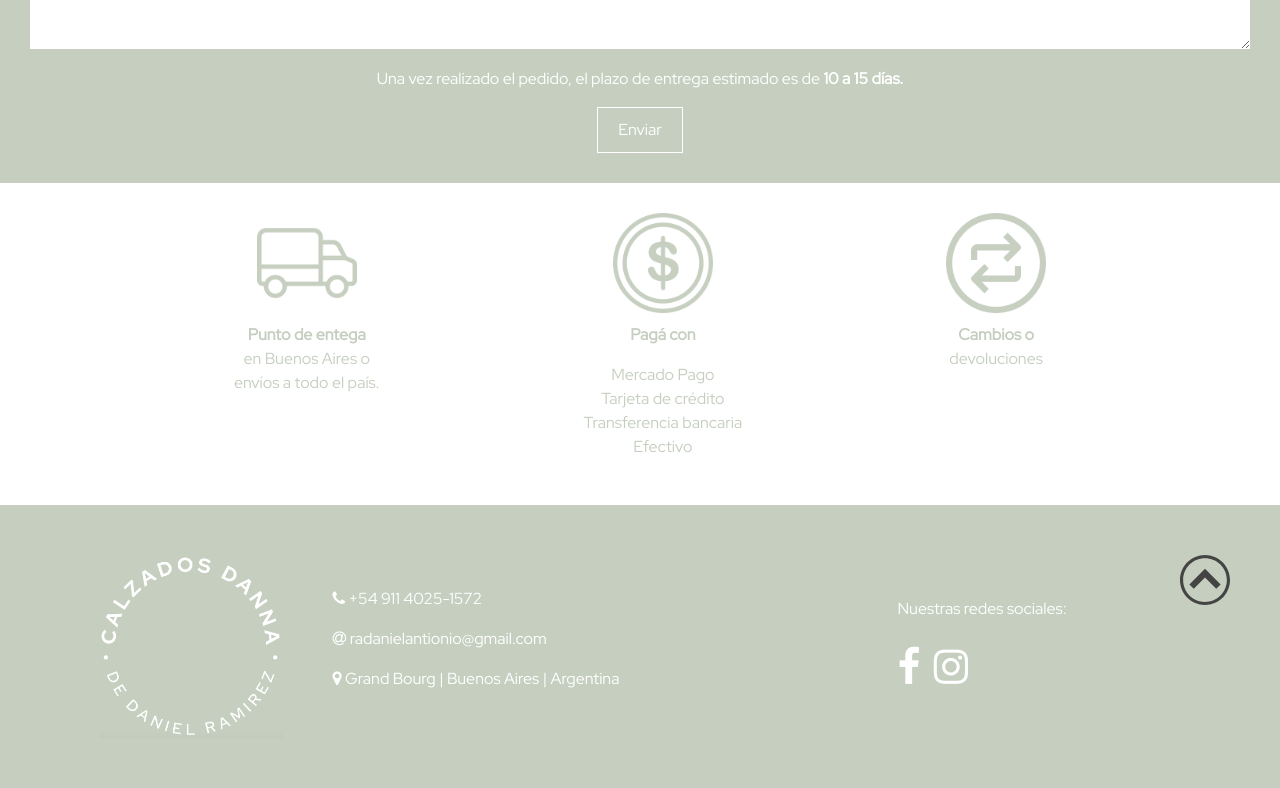
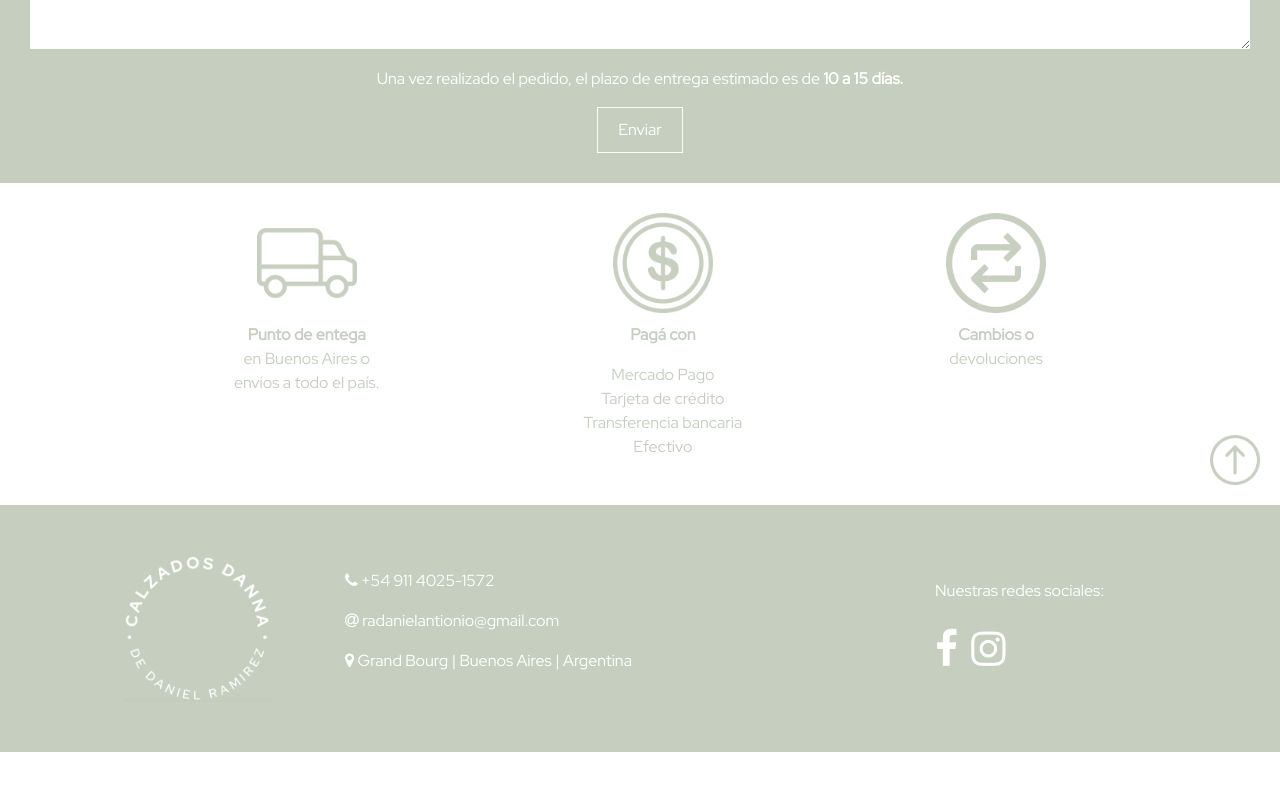
Before and after one commit to CalzadoDanna/CalzadosDanna, a website: page CalzadosDanna/index.html in a window 1280 px wide. Shown: the part 3203-3991 px from the top of the page. After the commit the page ends 3955 px from the top, so only its background shows below. Drawn offline with nearby package versions, Linux system fonts and the light colour scheme.

Commit message:
fixed issues

```diff
--- a/CalzadosDanna/index.html
+++ b/CalzadosDanna/index.html
@@ -45,7 +45,7 @@
         <div class="navbar-nav d-flex flex-column">
           <div class="redes d-flex justify-content-end">
             <a href="https://www.instagram.com/calzados__danna/?utm_medium=copy_link" class="social-link me-2"><i class="fa fa-instagram" aria-hidden="true"></i></a>
-            <a href="" class="social-link" id="fb-link"><i class="fa fa-facebook" aria-hidden="true"></i></a>
+            <a href="https://www.facebook.com/calzadosdemodaDanna/" class="social-link" id="fb-link"><i class="fa fa-facebook" aria-hidden="true"></i></a>
           </div>
           <div class="options d-flex">
             <a class="nav-link me-4 active" href="#arriba">Inicio</a>
@@ -234,6 +234,9 @@
           <b></b>
         </div>
       </div>
+      <div class="up">
+        <a href="#arriba"><img class="subir" src="Images/up.png" alt="flecha"></a>
+      </div>
     </section>
   </main>
 
@@ -251,11 +254,8 @@
     </div>
     <div class="footer-social">
       <p>Nuestras redes sociales:</p>
-      <a href="" class="social-link" id="fb-link"><i class="fa fa-facebook" aria-hidden="true"></i></a>
+      <a href="https://www.facebook.com/calzadosdemodaDanna/" class="social-link" id="fb-link"><i class="fa fa-facebook" aria-hidden="true"></i></a>
       <a href="https://www.instagram.com/calzados__danna/?utm_medium=copy_link" class="social-link"><i class="fa fa-instagram" aria-hidden="true"></i></a>
-    </div>
-    <div>
-      <a href="#arriba"><img class="subir" src="Images/flecha.svg" alt="flecha"></a>
     </div>
   </footer>
 
--- a/CalzadosDanna/scss/Componentes/footer.scss
+++ b/CalzadosDanna/scss/Componentes/footer.scss
@@ -11,7 +11,7 @@
     flex-basis: 0;
     text-align: center;
     img {
-        width: 65%;
+        width: 50%;
     }
 }
 
@@ -43,3 +43,11 @@
     width: 50px;
     color: white;
 }
+
+.up {
+    position: absolute;
+    right: 0;
+    bottom: 0;
+    z-index: 100;
+    padding: 20px;
+  }
```
Also changed, not shown: CalzadosDanna/Images/up.png (added), CalzadosDanna/css/style.css.
